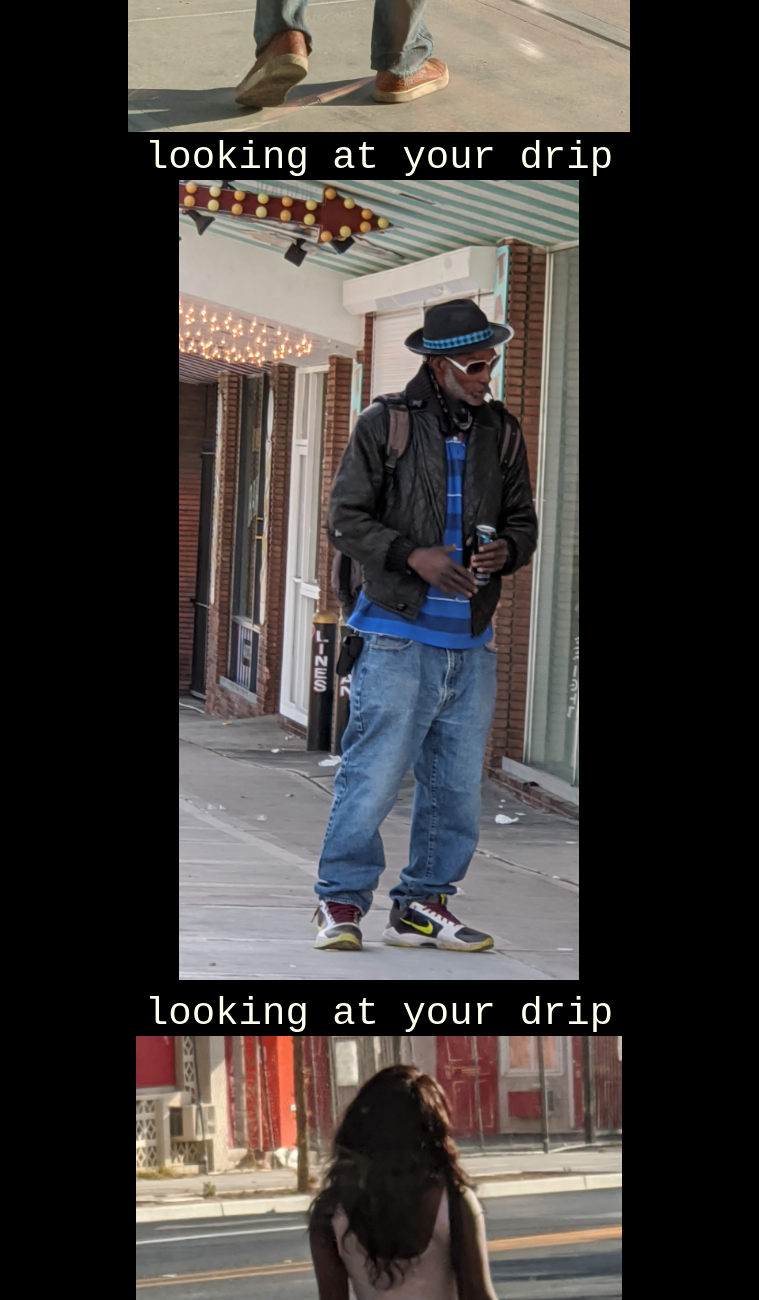
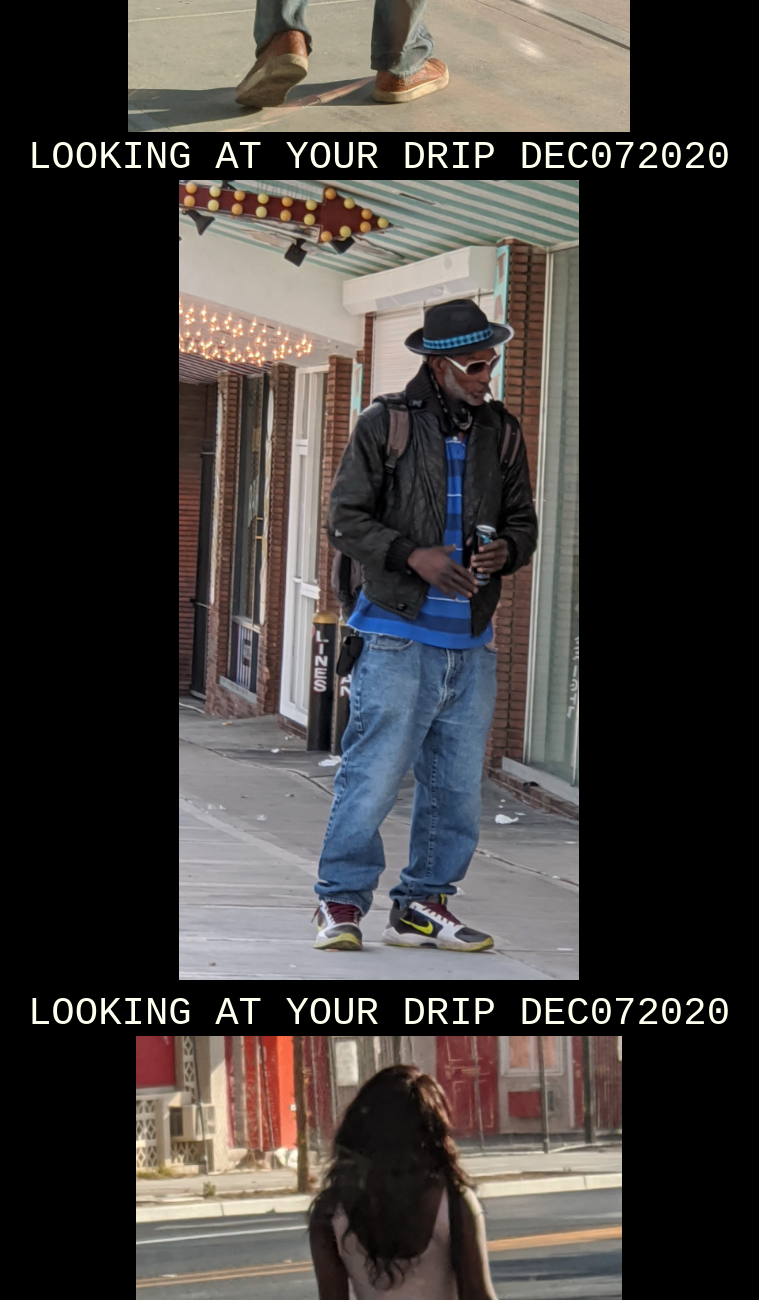
Before and after one commit to thomasbuckler/PUBLICUS.FASHION, a plain HTML site: page index.html in a window 1280 px wide. Shown: the part 720-2020 px from the top of the page, without its empty margins (261-1020 px from the left). Drawn offline with Linux system fonts and the light colour scheme.

Commit message:
Update index.html

```diff
--- a/index.html
+++ b/index.html
@@ -31,9 +31,9 @@ looking at your drip
 </font>
 </font>
 <div>
-<img src="/12072020_01.jpg"></img><br><font size="10"><font color="FFFFF">looking at your drip</font><br>
-<img src="/12072020_02.jpg"></img><br><font size="10"><font color="FFFFF">looking at your drip</font><br>
-<img src="/12072020_03.jpg"></img><br><font size="10"><font color="FFFFF">looking at your drip</font><br>
+<img src="/12072020_01.jpg"></img><br><font size="10"><font color="FFFFF">LOOKING AT YOUR DRIP DEC072020</font><br>
+<img src="/12072020_02.jpg"></img><br><font size="10"><font color="FFFFF">LOOKING AT YOUR DRIP DEC072020</font><br>
+<img src="/12072020_03.jpg"></img><br><font size="10"><font color="FFFFF">LOOKING AT YOUR DRIP DEC072020</font><br>
 <img src="/12072020_04.jpg"></img><font size="10">
 </div>
 </center>
```
